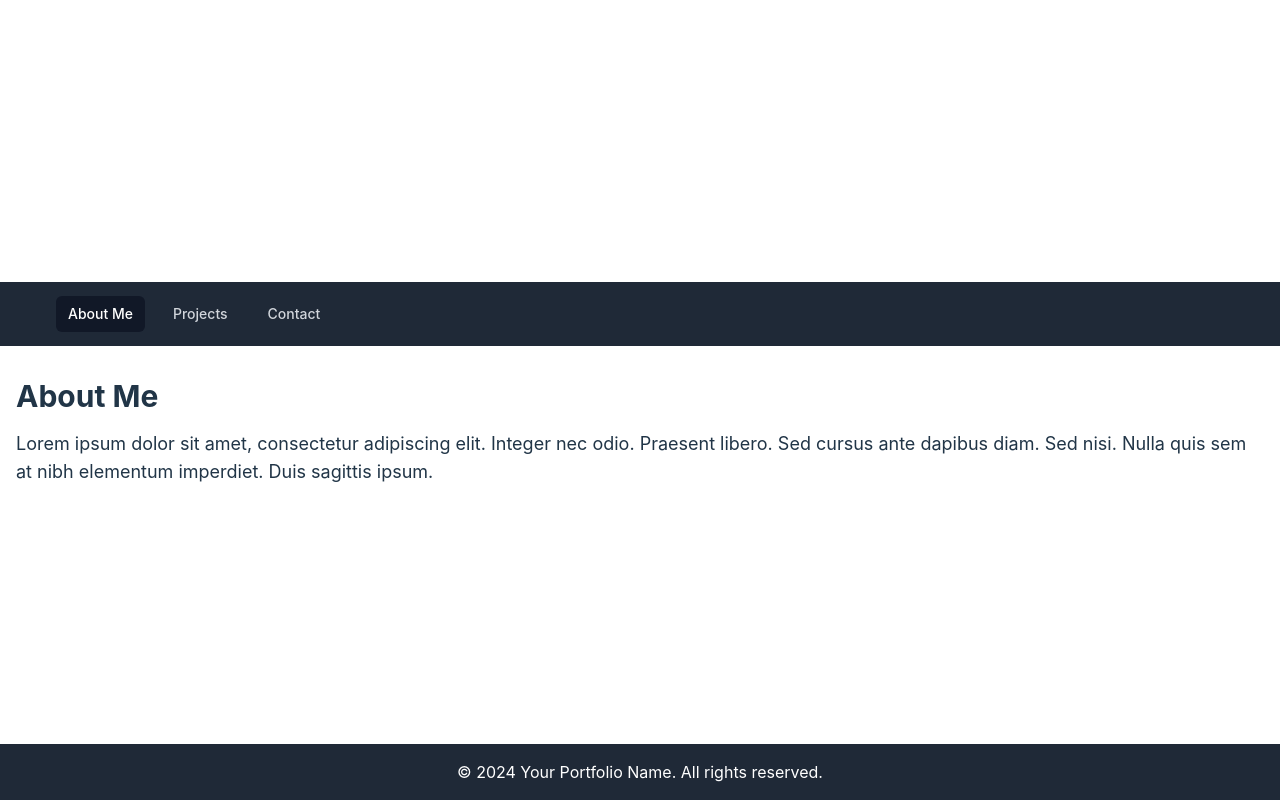
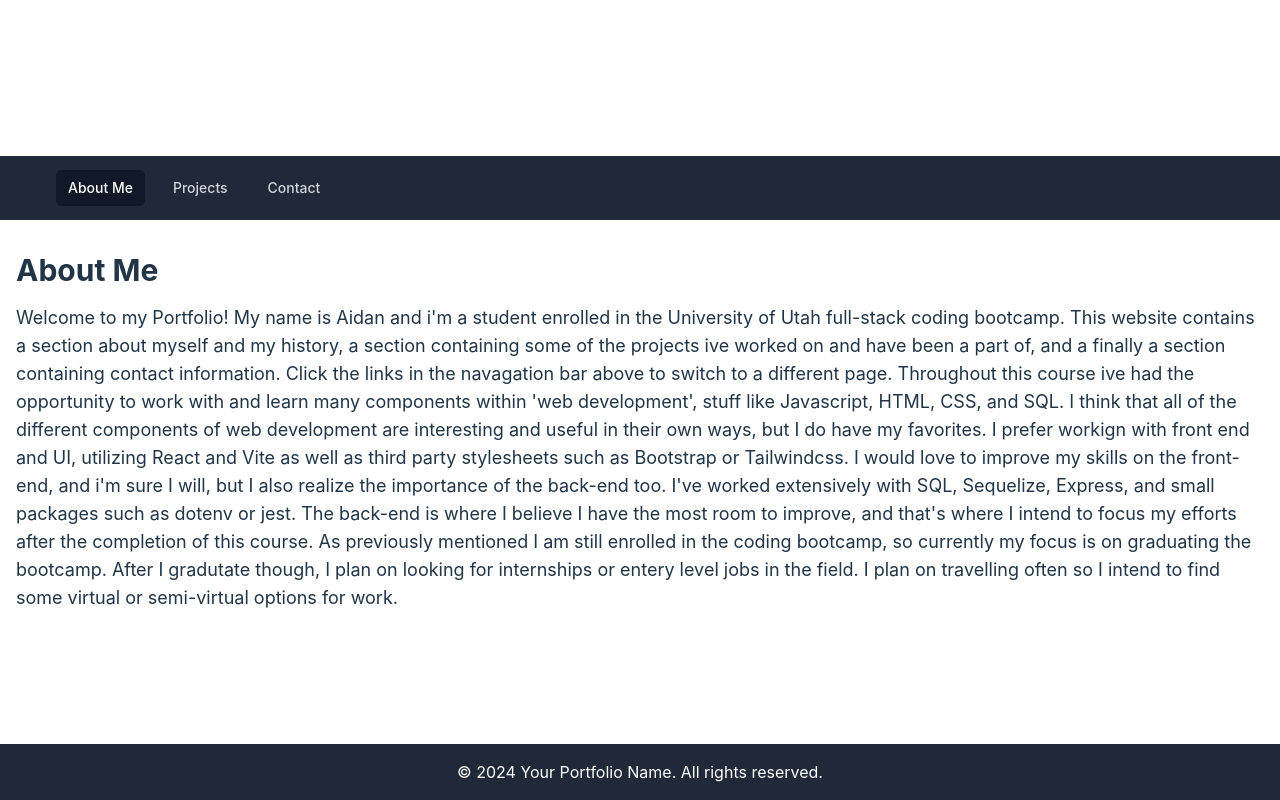
Before and after one commit to A04pr/React-Portfolio, a React (Vite) app in the folder client/: page / in a window 1280 px wide. Built offline with nearby package versions, Linux system fonts and the light colour scheme.

Commit message:
added about me and github/linkedin link

```diff
--- a/client/src/pages/AboutMe.jsx
+++ b/client/src/pages/AboutMe.jsx
@@ -4,8 +4,13 @@ export default function AboutMe() {
     <div className="container mx-auto px-4 py-8">
       <h1 className="text-3xl font-bold mb-4">About Me</h1>
       <p className="text-lg">
-        Lorem ipsum dolor sit amet, consectetur adipiscing elit. Integer nec odio. Praesent libero.
-        Sed cursus ante dapibus diam. Sed nisi. Nulla quis sem at nibh elementum imperdiet. Duis sagittis ipsum.
+        Welcome to my Portfolio!
+
+        My name is Aidan and i'm a student enrolled in the University of Utah full-stack coding bootcamp. This website contains a section about myself and my history, a section containing some of the projects ive worked on and have been a part of, and a finally a section containing contact information. Click the links in the navagation bar above to switch to a different page.
+
+        Throughout this course ive had the opportunity to work with and learn many components within 'web development', stuff like Javascript, HTML, CSS, and SQL. I think that all of the different components of web development are interesting and useful in their own ways, but I do have my favorites. I prefer workign with front end and UI, utilizing React and Vite as well as third party stylesheets such as Bootstrap or Tailwindcss. I would love to improve my skills on the front-end, and i'm sure I will, but I also realize the importance of the back-end too. I've worked extensively with SQL, Sequelize, Express, and small packages such as dotenv or jest. The back-end is where I believe I have the most room to improve, and that's where I intend to focus my efforts after the completion of this course.
+
+        As previously mentioned I am still enrolled in the coding bootcamp, so currently my focus is on graduating the bootcamp. After I gradutate though, I plan on looking for internships or entery level jobs in the field. I plan on travelling often so I intend to find some virtual or semi-virtual options for work.
       </p>
     </div>
   );
--- a/client/src/pages/Contact.jsx
+++ b/client/src/pages/Contact.jsx
@@ -3,8 +3,8 @@ export default function Contact() {
       <div className="container mx-auto px-4 py-8">
         <h1 className="text-3xl font-bold mb-4">Contact Information</h1>
         <div className="flex items-center space-x-4">
-          <a href="#" target="_blank" rel="noopener noreferrer" className="text-gray-800 hover:text-gray-600 transition duration-300">Github</a>
-          <a href="#" target="_blank" rel="noopener noreferrer" className="text-blue-800 hover:text-blue-600 transition duration-300">LinkedIn</a>
+          <a href="https://github.com/A04pr" target="_blank" rel="noopener noreferrer" className="text-gray-800 hover:text-gray-600 transition duration-300">Github</a>
+          <a href="www.linkedin.com/in/aidanpreed" target="_blank" rel="noopener noreferrer" className="text-blue-800 hover:text-blue-600 transition duration-300">LinkedIn</a>
           <p>Email: </p>
         </div>
       </div>
```
